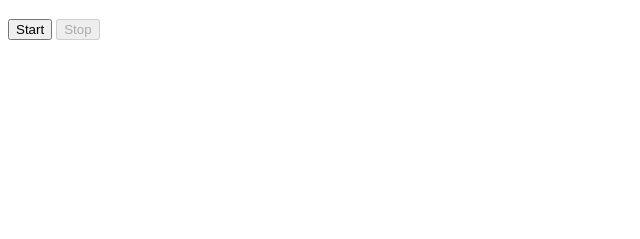
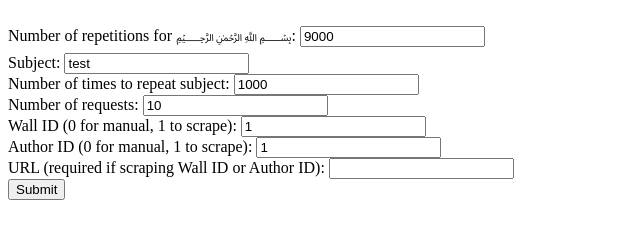
Before and after one commit to appleflyerv3/somepadlethackidk, a plain HTML site: page index.html in a window 1280 px wide. Shown: the part 61-300 px from the top of the page, without its empty margins (0-640 px from the left). Drawn offline with Linux system fonts and the light colour scheme.

Commit message:
Update index.html

```diff
--- a/index.html
+++ b/index.html
@@ -6,9 +6,28 @@
   <body>
     <h1>Padlet Automation</h1>
     <form id="padlet-form">
-      <!-- Form fields remain the same -->
-      <button type="submit" id="start-btn">Start</button>
-      <button type="button" id="stop-btn" disabled>Stop</button>
+      <label for="num_repetitions">Number of repetitions for ﷽:</label>
+      <input type="number" id="num_repetitions" name="num_repetitions" value="9000"><br>
+
+      <label for="subject">Subject:</label>
+      <input type="text" id="subject" name="subject" value="test"><br>
+
+      <label for="subject_repetitions">Number of times to repeat subject:</label>
+      <input type="number" id="subject_repetitions" name="subject_repetitions" value="1000"><br>
+
+      <label for="request_TP">Number of requests:</label>
+      <input type="number" id="request_TP" name="request_TP" value="10"><br>
+
+      <label for="wallidreq">Wall ID (0 for manual, 1 to scrape):</label>
+      <input type="number" id="wallidreq" name="wallidreq" value="1"><br>
+
+      <label for="authoridreq">Author ID (0 for manual, 1 to scrape):</label>
+      <input type="number" id="authoridreq" name="authoridreq" value="1"><br>
+
+      <label for="url">URL (required if scraping Wall ID or Author ID):</label>
+      <input type="text" id="url" name="url"><br>
+
+      <button type="submit">Submit</button>
     </form>
     <script>
       const form = document.getElementById('padlet-form');
```
